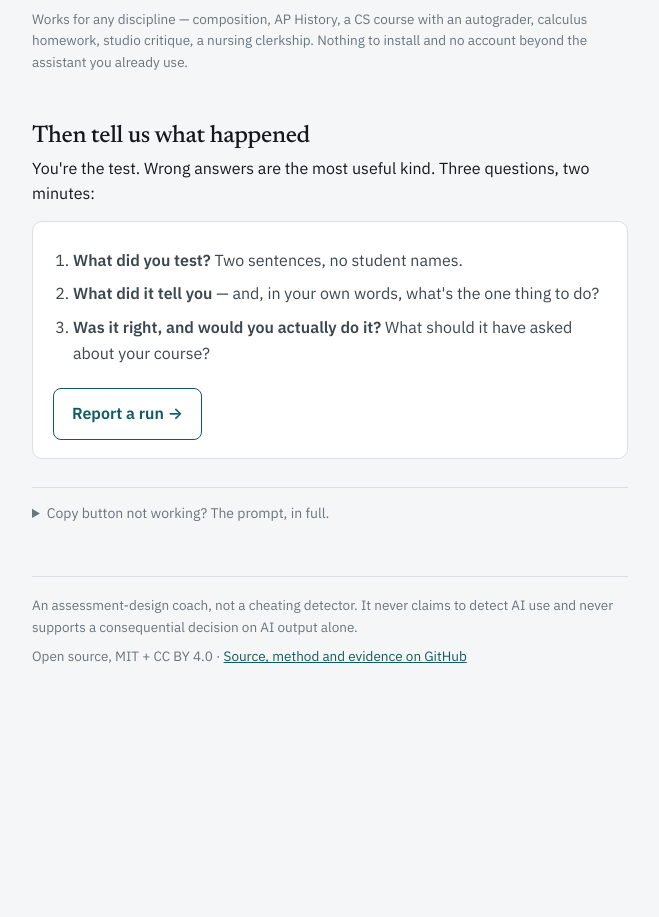
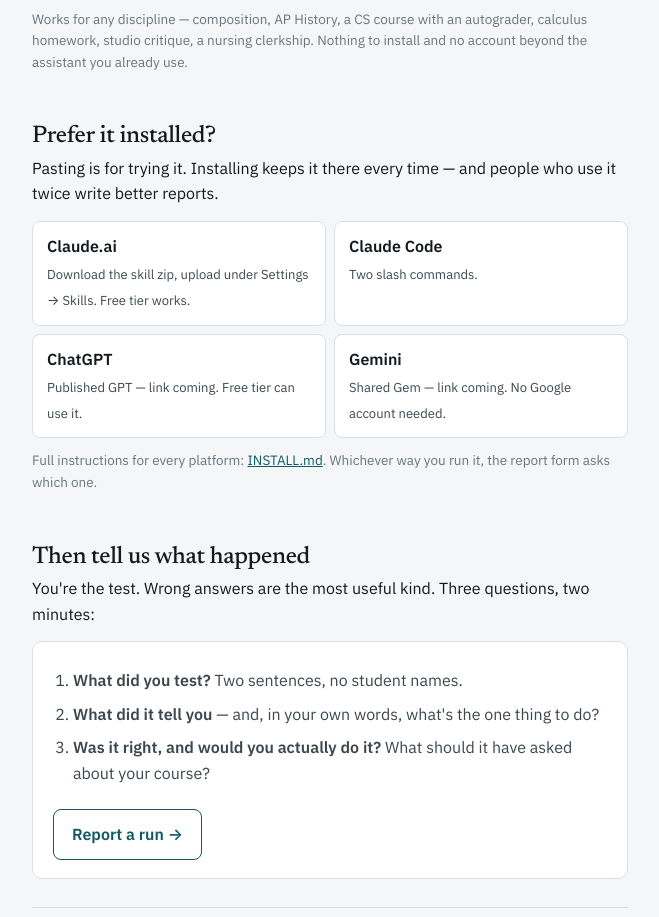
Before and after one commit to WilliamBottini-svg/learning-signal, a plain HTML site: page docs/_template.html in a window 1280 px wide. Shown: the part 824-1741 px from the top of the page, without its empty margins (310-969 px from the left). Before the commit the page ends 1572 px from the top, so only its background shows below. Drawn offline with Linux system fonts and the light colour scheme.

Commit message:
fix(platforms,site): propagate the eight wave-1 rules to every wrapper; rebuild the front page
All six wrapper files now carry the rules landed in core/ after the
eight-persona wave: prototype-line placement, the stated stakes anchor,
the revised-move required-clause checklist, per-section caps, the
ungraded-interaction intake question, synchronous-lever-first credit, the
code bridge and numeric-homework bundle, per-term cost, pushback on the
move versus the diagnosis, and named access routes (disability services;
IEP/504). Verified rule by rule with grep. The ChatGPT Instructions field
sits at 7,985 of 8,000 characters, with the non-always-on rules offloaded
to the rule card.

Front door: the discipline sentence now names composition, AP History, a
CS2 autograder course, calculus homework, studio critique and a nursing
clerkship, since testers from four of those fields said the page did not
look like it was for them; the clinical portfolio example is shortened.

docs/index.html rebuilt from the updated block, and the page template
gains an "Prefer it installed?" section with one card per platform that
points at the release bundles and INSTALL.md.

Co-Authored-By: Claude Fable 5.1 <noreply@anthropic.com>
Claude-Session: https://claude.ai/code/session_01BdJCgeNExqrqy1q3HcJN1c

```diff
--- a/docs/_template.html
+++ b/docs/_template.html
@@ -60,6 +60,12 @@ button.copy.done{background:var(--ok);color:#fff}
 .ask ol{margin:8px 0 0;padding-left:20px;color:var(--ink-2)}
 .ask li{margin-bottom:8px}
 .report{display:inline-block;margin-top:14px;padding:12px 18px;border-radius:8px;border:1.5px solid var(--accent);color:var(--accent);text-decoration:none;font-weight:600}
+.install{display:grid;grid-template-columns:1fr 1fr;gap:8px;margin:14px 0 4px}
+.install a{display:block;padding:12px 14px;border:1px solid var(--rule);border-radius:8px;background:var(--surface);text-decoration:none;color:var(--ink-2)}
+.install a b{display:block;color:var(--ink);font-weight:600;margin-bottom:2px}
+.install a span{font-size:13px;line-height:1.4}
+.install a:hover{border-color:var(--accent)}
+@media (max-width:420px){.install{grid-template-columns:1fr}}
 details{margin-top:28px;border-top:1px solid var(--rule);padding-top:14px}
 summary{cursor:pointer;color:var(--ink-3);font-size:14px}
 pre{white-space:pre-wrap;word-break:break-word;font:12.5px/1.5 "IBM Plex Mono",ui-monospace,monospace;background:var(--sunk);padding:14px;border-radius:8px;max-height:320px;overflow:auto;color:var(--ink-2)}
@@ -96,6 +102,16 @@ footer p{margin-bottom:8px}
   </div>
 </div>
 <p class="note">Works for any discipline — composition, AP History, a CS course with an autograder, calculus homework, studio critique, a nursing clerkship. Nothing to install and no account beyond the assistant you already use.</p>
+
+<h2>Prefer it installed?</h2>
+<p>Pasting is for trying it. Installing keeps it there every time — and people who use it twice write better reports.</p>
+<div class="install">
+  <a href="https://github.com/WilliamBottini-svg/learning-signal/releases/latest"><b>Claude.ai</b><span>Download the skill zip, upload under Settings → Skills. Free tier works.</span></a>
+  <a href="https://github.com/WilliamBottini-svg/learning-signal/blob/main/INSTALL.md#claude-code"><b>Claude Code</b><span>Two slash commands.</span></a>
+  <a href="https://github.com/WilliamBottini-svg/learning-signal/blob/main/INSTALL.md#chatgpt"><b>ChatGPT</b><span>Published GPT — link coming. Free tier can use it.</span></a>
+  <a href="https://github.com/WilliamBottini-svg/learning-signal/blob/main/INSTALL.md#gemini"><b>Gemini</b><span>Shared Gem — link coming. No Google account needed.</span></a>
+</div>
+<p class="note">Full instructions for every platform: <a href="https://github.com/WilliamBottini-svg/learning-signal/blob/main/INSTALL.md">INSTALL.md</a>. Whichever way you run it, the report form asks which one.</p>
 
 <h2>Then tell us what happened</h2>
 <p>You're the test. Wrong answers are the most useful kind. Three questions, two minutes:</p>
```
Also changed, not shown: docs/index.html (+16 -0 lines), 6 other files.
